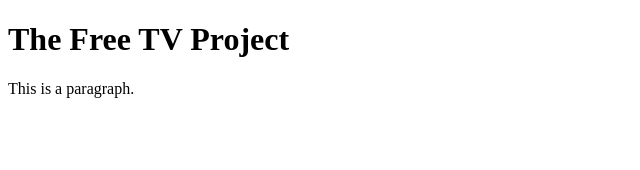
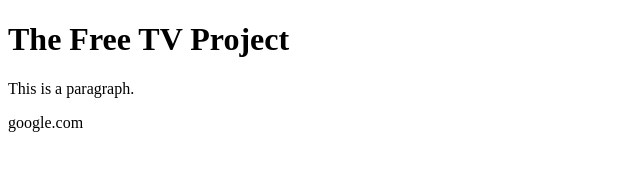
Before and after one commit to GameBuilder320/site, a plain HTML site: page index.html in a window 1280 px wide. Shown: the whole page, without its empty margins (0-640 px from the left). Drawn offline with Linux system fonts and the light colour scheme.

Commit message:
Update index.html

```diff
--- a/index.html
+++ b/index.html
@@ -7,6 +7,6 @@
 
 <h1>The Free TV Project </h1>
 <p>This is a paragraph.</p>
-
+google.com
 </body>
 </html>
```
